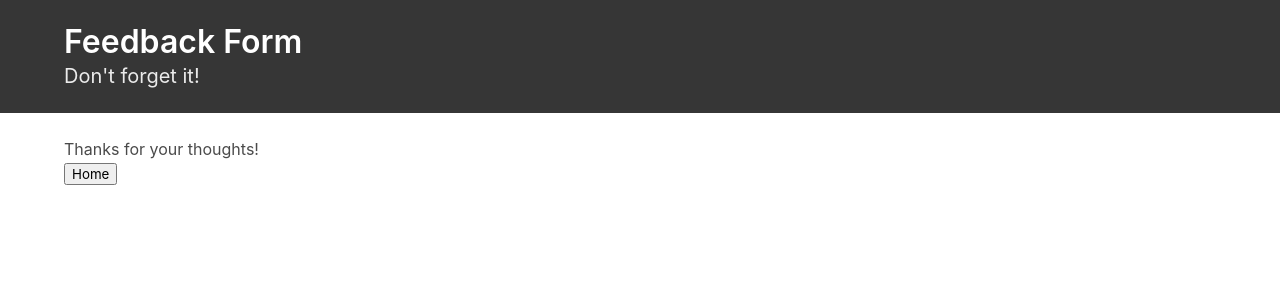
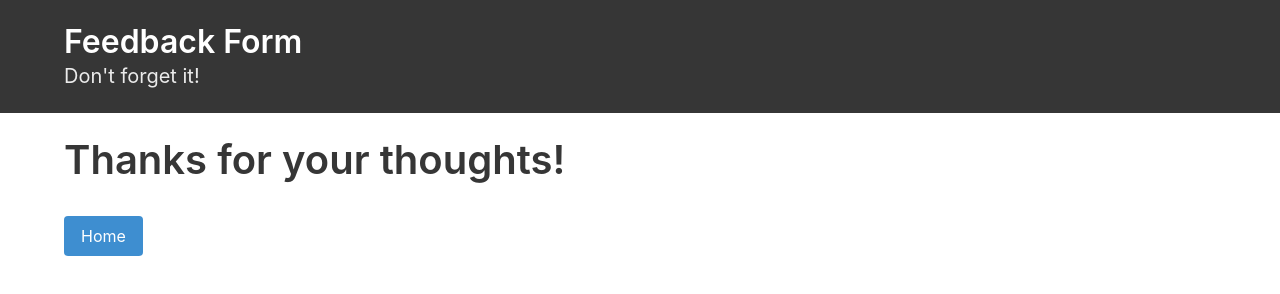
Before and after one commit to awburgard/feedback-weekend, a React app: page /#/success in a window 1280 px wide. Built offline with nearby package versions, Linux system fonts and the light colour scheme; no server answers.

Commit message:
adds styling to success page

```diff
--- a/src/components/App/App.css
+++ b/src/components/App/App.css
@@ -16,3 +16,7 @@
 .App-intro {
   font-size: large;
 }
+
+.button {
+  margin-top: 10px;
+}
--- a/src/components/Success/success.js
+++ b/src/components/Success/success.js
@@ -10,8 +10,8 @@ class Success extends Component {
     render(){
         return (
             <div>
-                <h2>Thanks for your thoughts!</h2>
-                <button onClick={this.goHome}>Home</button>
+                <h2 className="title is-2">Thanks for your thoughts!</h2>
+                <button className="button is-info"onClick={this.goHome}>Home</button>
             </div>
         )
     }
```
